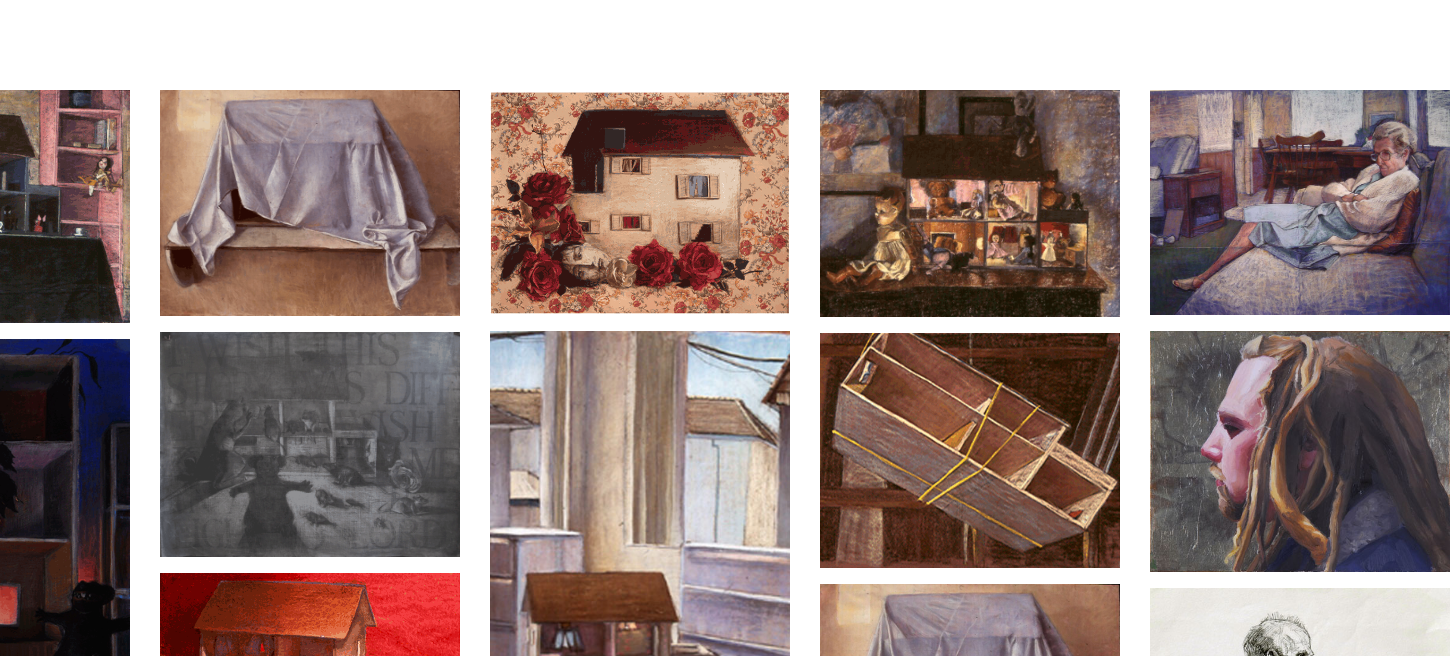
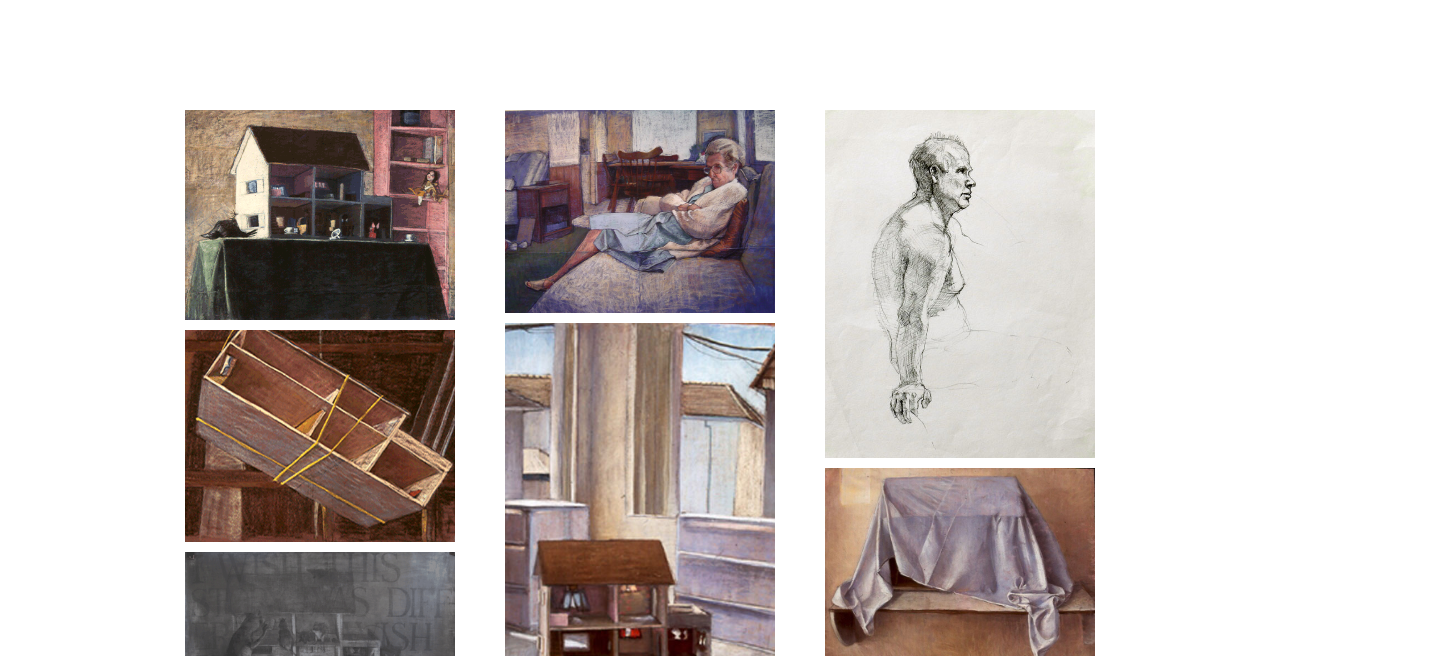
Before and after one commit to LawrenceRush/samanthasArt, a website: page public/html/paintings.html in a window 1280 px wide. Shown: the part 90-746 px from the top of the page, 1450 px wide, since content can reach past the window. Drawn offline with nearby package versions, Linux system fonts and the light colour scheme.

Commit message:
have grid almost operational

```diff
--- a/public/css/paintings.css
+++ b/public/css/paintings.css
@@ -130,22 +130,33 @@
 .paintings__con{
     padding-top:40px;
     display: grid;
-    grid-template-columns: auto;
-    grid-row-gap: 10px;
+    grid-template-columns: 100vw 0px 0px 0px;
+
+
+}
+
+.painting__column{
+    display: grid;
+    grid-template-columns: 100vw;
+    justify-items:center;
+    grid-row-gap:10px
 }
 .paintings__con img{
-    max-width: 100%;
+    max-width: 90%;
     height: auto;
     width: auto\9; /* ie8 */
 }
-.paintings__con--desktop{
-    display: none;
-}
+
 .socialMedia{
     display: none;
 }
 
-@media screen and (min-width:1195px){
+.isHidden{
+    display: none;
+}
+
+
+@media screen and (min-width:650px){
     .nav-toggle-label{
         display: none;
     }
@@ -218,33 +229,26 @@
     }
     /*Art section*/
     .paintings__con{
-        display:none
-       /* all:unset;
+
+        all:unset;
        padding-top: 200px;
        display: grid;
-       grid-template-columns: 300px 300px 300px 300px;
-       grid-template-rows: auto auto auto;
-       grid-gap: 10px 20px; */
+       grid-template-columns: 300px 300px;
+       grid-gap: 10px 20px;
+       justify-content: center;
+
     }
 
-    .paintings__con--desktop{
-        all:unset;
-       padding-top: 180px;
-       display: grid;
-       grid-template-columns: 300px 300px 300px 300px 300px;
-       grid-template-rows: auto auto auto;
-       grid-gap: 20px 30px;
-       width: 90%;
-       margin: 0 auto;
-       justify-content: center;
+    .painting__column{
+        all: unset;
+        display: grid;
+        grid-template-columns: 300px;
+        grid-auto-rows: min-content;
+        grid-row-gap: 10px;
+        justify-items: center;
     }
-    .paintings__con--desktop img{
-        all:unset;
-        max-width: 300px;
-        height: auto;
-        margin-bottom: 10px;
 
-    }
+
     /* social media starts here */
     .socialMedia {
         display: flex;
@@ -271,3 +275,14 @@
 
 
 }
+
+@media screen and (min-width:1100px){
+    .paintings__con{
+        grid-template-columns: 300px 300px 300px;
+    }
+}
+@media screen and (min-width:1600px){
+    .paintings__con{
+        grid-template-columns: 300px 300px 300px 300px;
+    }
+}
--- a/public/html/paintings.html
+++ b/public/html/paintings.html
@@ -11,8 +11,7 @@
     <link rel="stylesheet" href="https://stackpath.bootstrapcdn.com/bootstrap/4.4.1/css/bootstrap.min.css"
         integrity="sha384-Vkoo8x4CGsO3+Hhxv8T/Q5PaXtkKtu6ug5TOeNV6gBiFeWPGFN9MuhOf23Q9Ifjh" crossorigin="anonymous">
     <link href="https://fonts.googleapis.com/css?family=Montserrat&display=swap" rel="stylesheet">
-    <link rel="stylesheet" href="https://opensource.keycdn.com/fontawesome/4.7.0/font-awesome.min.css"
-        integrity="sha384-dNpIIXE8U05kAbPhy3G1cz+yZmTzA6CY8Vg/u2L9xRnHjJiAK76m2BIEaSEV+/aU" crossorigin="anonymous">
+
     <link rel="stylesheet" href="../css/paintings.css">
 </head>
 
@@ -41,45 +40,31 @@
             <span></span>
         </label>
     </header>
+
     <section class="paintings__con">
-        <img src="../dollhouseImgs/dollhse.crow.png" alt="">
-        <img src="../dollhouseImgs/dollhse.hang.png" alt="">
-        <img src="../dollhouseImgs/dollhse.lit.png" alt="">
-        <img src="../dollhouseImgs/dollhse.nite.png" alt="">
-        <img src="../dollhouseImgs/dollhse.png" alt="">
-        <img src="../dollhouseImgs/dollhse.rats.png" alt="">
-        <img src="../dollhouseImgs/dollhse.red.png" alt="">
-        <img src="../dollhouseImgs/dollhse.roses.png" alt="">
-        <img src="../dollhouseImgs/dollhse.wind.jpg" alt="">
-        <img src="../dollhouseImgs/dollhse_lg.jpg" alt="">
-    </section>
-    <section class="paintings__con--desktop">
         <div class = "painting__column">
             <img src="../dollhouseImgs/dollhse.crow.png" alt="">
+            <img src="../dollhouseImgs/dollhse.hang.png" alt="">
+            <img src="../dollhouseImgs/dollhse.lit.png" alt="">
             <img src="../dollhouseImgs/dollhse.nite.png" alt="">
-        </div>
-        <div class = "painting__column">
             <img src="../dollhouseImgs/dollhse.png" alt="">
             <img src="../dollhouseImgs/dollhse.rats.png" alt="">
             <img src="../dollhouseImgs/dollhse.red.png" alt="">
-        </div>
-        <div class = "painting__column">
             <img src="../dollhouseImgs/dollhse.roses.png" alt="">
             <img src="../dollhouseImgs/dollhse.wind.jpg" alt="">
-
-        </div>
-        <div class = "painting__column">
-            <img src="../dollhouseImgs/dollhse.lit.png" alt="">
-            <img src="../dollhouseImgs/dollhse.hang.png" alt="">
             <img src="../dollhouseImgs/dollhse_lg.jpg" alt="">
-
-        </div>
-        <div class = "painting__column">
             <img src="../dollhouseImgs/nat.couch-sit_lg.jpg" alt="">
             <img src="../dollhouseImgs/medusa_lg.jpg" alt="">
             <img src="../dollhouseImgs/ld.tennis.hd_lg.jpg" alt="">
-
         </div>
+        <div class = "painting__column isHidden">
+        </div>
+        <div class = "painting__column isHidden">
+        </div>
+        <div class = "painting__column isHidden">
+             </div>
+        <div class = "painting__column isHidden">
+           </div>
     </section>
     <footer class="socialMedia">
         <ul>
@@ -89,5 +74,5 @@
         </ul>
     </footer>
 </body>
-
+<script src="../javascript/painting.js"></script>
 </html>
--- /dev/null
+++ b/public/javascript/painting.js
@@ -0,0 +1,51 @@
+const paintingCon = $(".paintings__con")
+const columns = Array.from(paintingCon.children())
+const col1 = $(columns[0])
+const col2 = $(columns[1])
+const col3 = $(columns[2])
+const col4 = $(columns[3])
+const paintings = Array.from(col1.children())
+
+const resize = () => {
+    if ($(window).width() >= 1600){
+        for (var i = paintings.length - 1; i > 0; i--) {
+            if ((i+1) % 4 ==0){
+                paintings[i].remove()
+                col4.append(paintings[i])
+            }else if ((i+1) % 3 == 0) {
+                console.log(i)
+                paintings[i].remove()
+                col3.append(paintings[i])
+            } else if ((i+1) % 2 == 0) {
+                paintings[i].remove()
+                col2.append(paintings[i])
+            }
+
+        }
+       }   else if ($(window).width() >= 1100){
+        for (var i = paintings.length - 1; i > 0; i--) {
+            if (i % 3 == 0) {
+                console.log(i)
+                paintings[i].remove()
+                col3.append(paintings[i])
+            } else if (i % 2 == 0) {
+                paintings[i].remove()
+                col2.append(paintings[i])
+            }
+
+        }
+    } else  if ($(window).width() >= 650) {
+        col2.removeClass("isHidden")
+        // do your stuff
+        for (var i = paintings.length - 1; i > 0; i--) {
+            if (i % 2 == 0) {
+                paintings[i].remove()
+                col2.append(paintings[i])
+            }
+        }
+
+}
+}
+//when window resizes, fun the function
+// window.addEventListener("resize", resize);
+resize()
```
